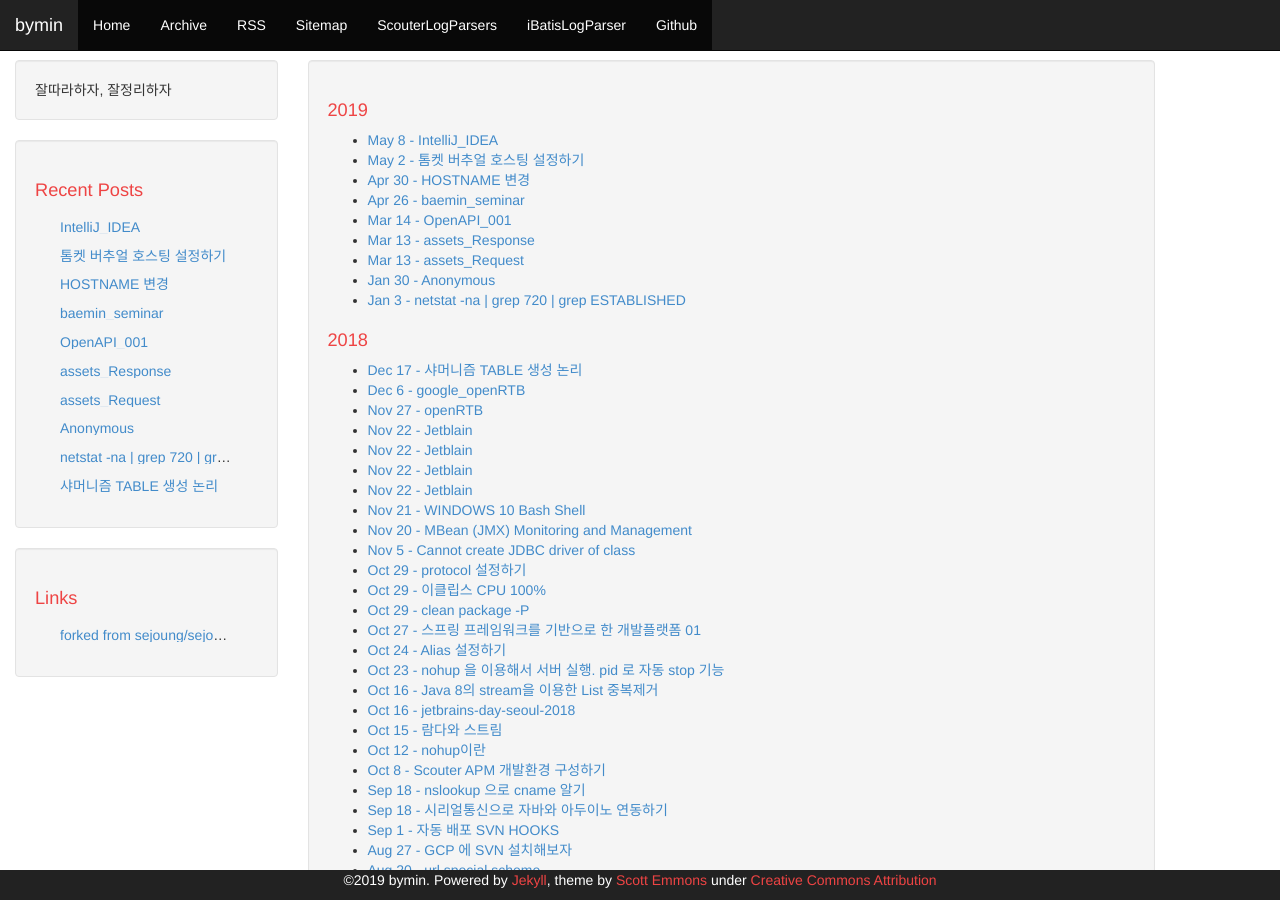
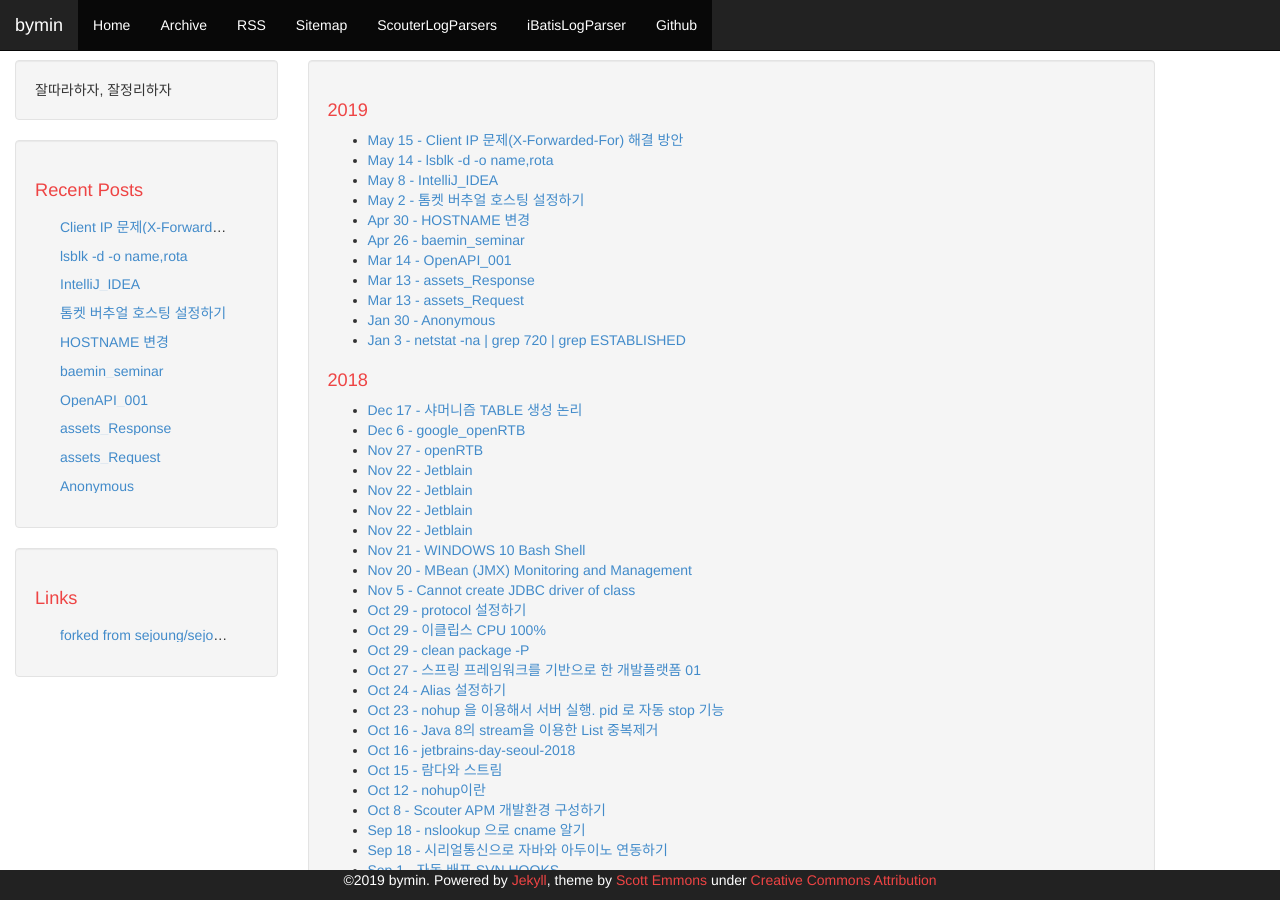
Before and after one commit to youngclown/youngclown.github.io, a Jekyll site: the page built from archive.html, in a window 1280 px wide and 900 px high. Built offline with Jekyll 4.4.1, drawn with Linux system fonts in a browser that asks for light colours; some of the changed lines change nothing that is shown.

Commit message:
그냥 넋두리 history

````diff
--- /dev/null
+++ b/_posts/2019-05-14-lsblk.md
@@ -0,0 +1,20 @@
+---
+layout: post
+title: "lsblk -d -o name,rota"
+comments: true
+---
+
+df -h 나, htop, ifconfig 와 같은 상태를 확인할 명령어 이외에는 어플리케이션쪽 명령어만 자주 사용합니다.
+실제로 htop 같은 경우도 별도의 isntall 하지 않는한 쓸 이유가 별로 없지요.
+
+HDD 는 느리고, SSD 가 빠르다는 전제조건때문에, 요근래 서버 구성시 was는 무조건 SSD를 선택하게 됩니다.
+가격도 큰 차이가 없고, HDD 보다 성능이 압도적으로 높기 때문에
+
+개발자의 인권비보다 하드웨어의 가격이 압도적으로 높아가는 시점에서,
+
+```
+lsblk -d -o name,rota
+```
+
+SSD 로 변경되어가는 추세입니다. 서버 상태가 느린 서버가 있어. SSD인지 HDD인지 확인하기 위한 명령얼을 찾다가 해당 명령어를 알게 되어,
+히스토리로 남깁니다.
--- /dev/null
+++ b/_posts/2019-05-15-IPRemmo.md
@@ -0,0 +1,24 @@
+---
+layout: post
+title: "Client IP 문제(X-Forwarded-For) 해결 방안"
+comments: true
+---
+
+
+2010년, 그러니까 9년전쯤 X-Forwarded-For 문제가 있었습니다.
+해당 현상을 확인하기 위해,
+삼성쪽 SE 분과 전화로 많은 요청을 하고 처리를 해왔었고,
+
+결국 해답을 해외 문서에서 확인할 수 있었는데요.
+
+요근래는 정말 내용 찾기가 쉽네요.
+[참고주소](https://djkeh.github.io/articles/Client-ip-over-load-balancer-and-its-access-log-kor/)
+
+현재 동일한 현상이 발생하고 있는데,
+
+예전에 처리한 것처럼,
+X-Forwarded-For 의 정보가 없는 상태고,
+추측으로는 L4 에서 네트워크를 한번 더 거치면서 해당 IP 가 그쪽 네트워크로 copy 되고 있는 현상으로 보였습니다.
+
+L4 셋팅을 하다가, NAT 설정이 ON 되어있었던 것으로 밝혀져,
+방화벽 정책 설정에 NAT 설정이 ON되어 있어서 해당 설정을 OFF 로 변경하며 해당 상황이 closing 되었습니다.
````
Also changed, not shown: _posts/2010-12-06-ForwardedFor.md (line endings or trailing spaces).
